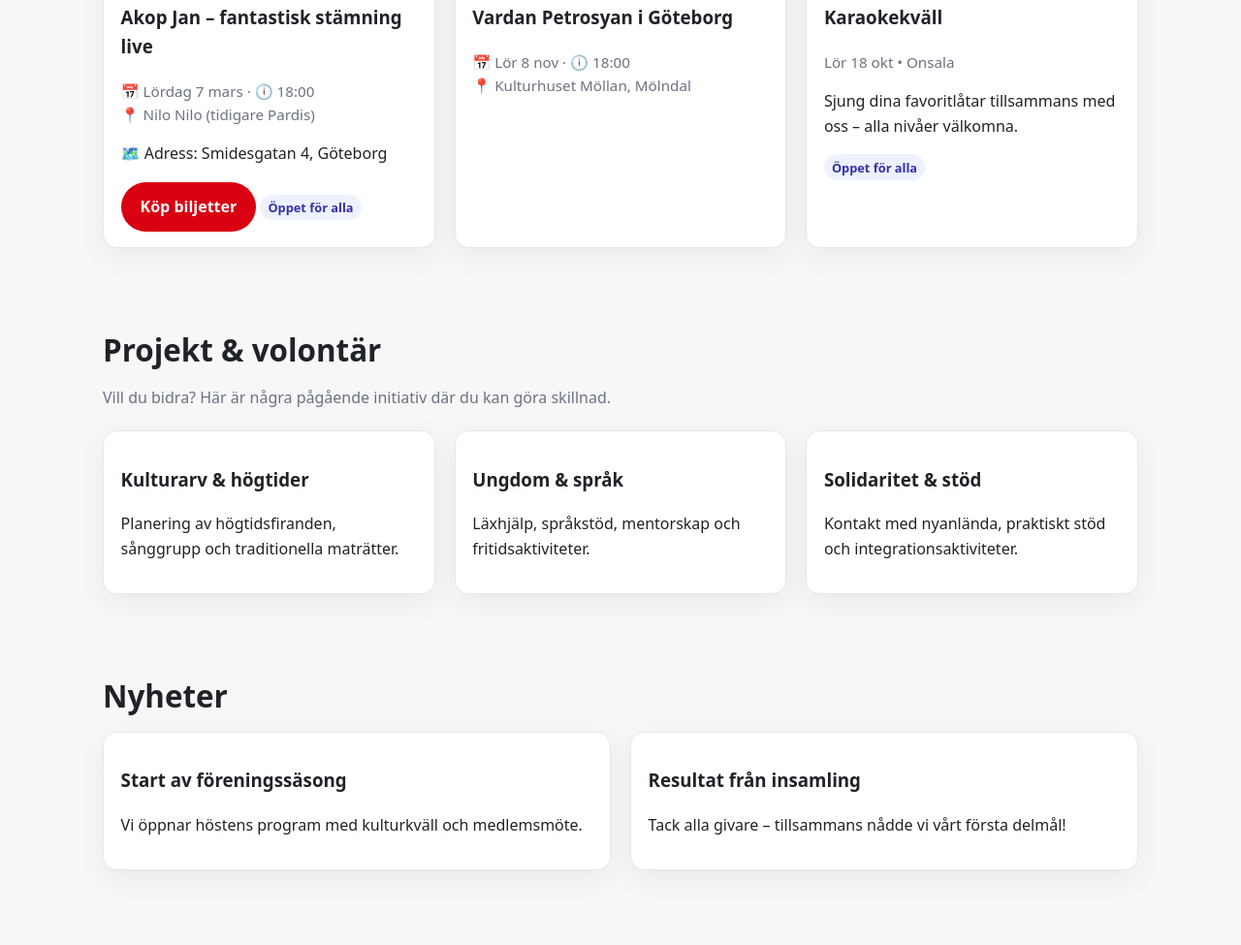
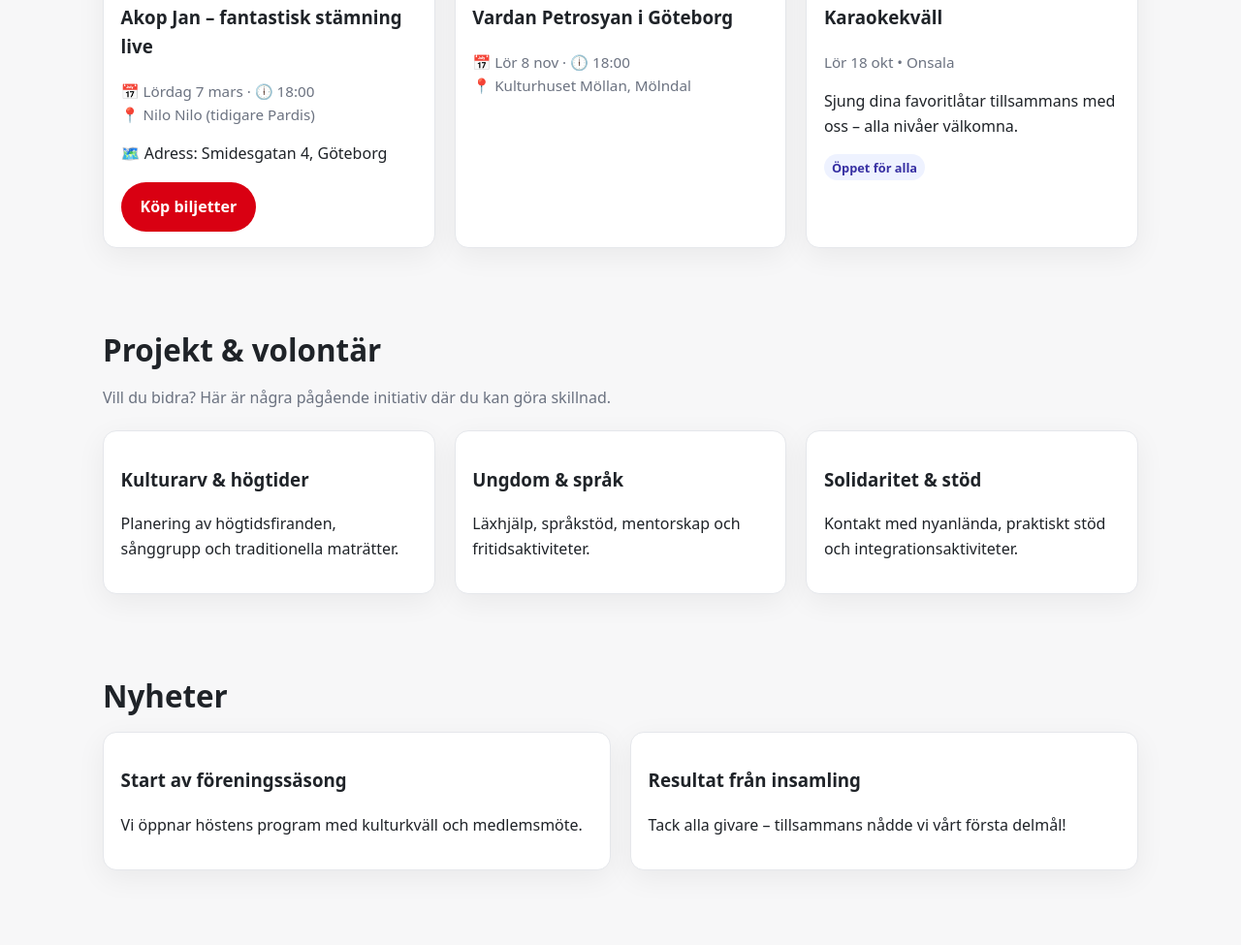
Before and after one commit to rvromaitalia/RegionalHayaktiv, a plain HTML site: page index.html in a window 1280 px wide. Shown: the part 1343-2318 px from the top of the page at 97% size. Drawn offline with Linux system fonts and the light colour scheme.

Commit message:
Comment out tag for event visibility
Comment out the 'Öppet för alla' tag in index.html

```diff
--- a/index.html
+++ b/index.html
@@ -124,7 +124,7 @@
               🗺️ Adress: Smidesgatan 4, Göteborg
             </p>
             <a class="btn btn-primary" href="#tickets">Köp biljetter</a>
-            <span class="tag">Öppet för alla</span>
+            <!--<span class="tag">Öppet för alla</span>-->
           </article>
 
           <article class="card event card">
```
